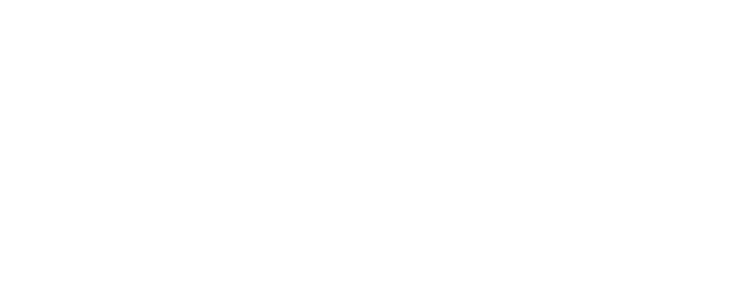
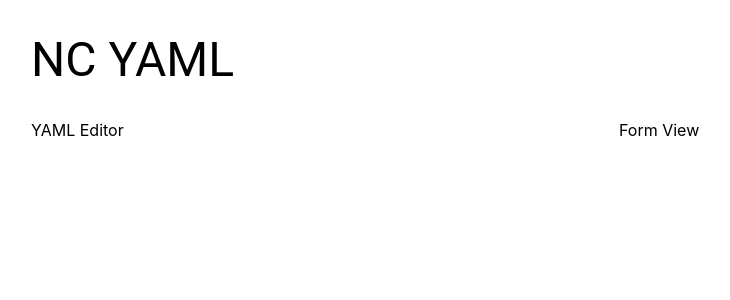
Before and after one commit to x6o/nc-yaml, a React (Create React App) app in the folder frontend/: page / in a window 1280 px wide. Shown: the top 300 px of the page, without its empty margins (33-763 px from the left). Built offline with nearby package versions, Linux system fonts and the light colour scheme; the HTML template or start-up script is replaced by a standard one.

Commit message:
UI scaffold for main FE app

```diff
--- a/frontend/src/App.tsx
+++ b/frontend/src/App.tsx
@@ -1,11 +1,30 @@
 import React from 'react';
+import { Container, Typography, Box } from '@mui/material';
 import './App.css';
 
 const App: React.FC = () => {
   return (
-    <div className="App">
+    <Container maxWidth="lg" sx={{ mt: 4, mb: 4 }}>
+      <Box sx={{ mb: 4 }}>
+        <Typography variant="h3" component="h1" gutterBottom>
+          NC YAML
+        </Typography>
+      </Box>
 
-    </div>
+      <Box sx={{ display: 'flex', gap: 3, flexDirection: { xs: 'column', md: 'row' } }}>
+        <Box sx={{ flex: 1 }}>
+          <Box>
+            YAML Editor
+          </Box>
+        </Box>
+
+        <Box sx={{ flex: 1 }}>
+          <Box>
+            Form View
+          </Box>
+        </Box>
+      </Box>
+    </Container>
   );
 };
 
```
